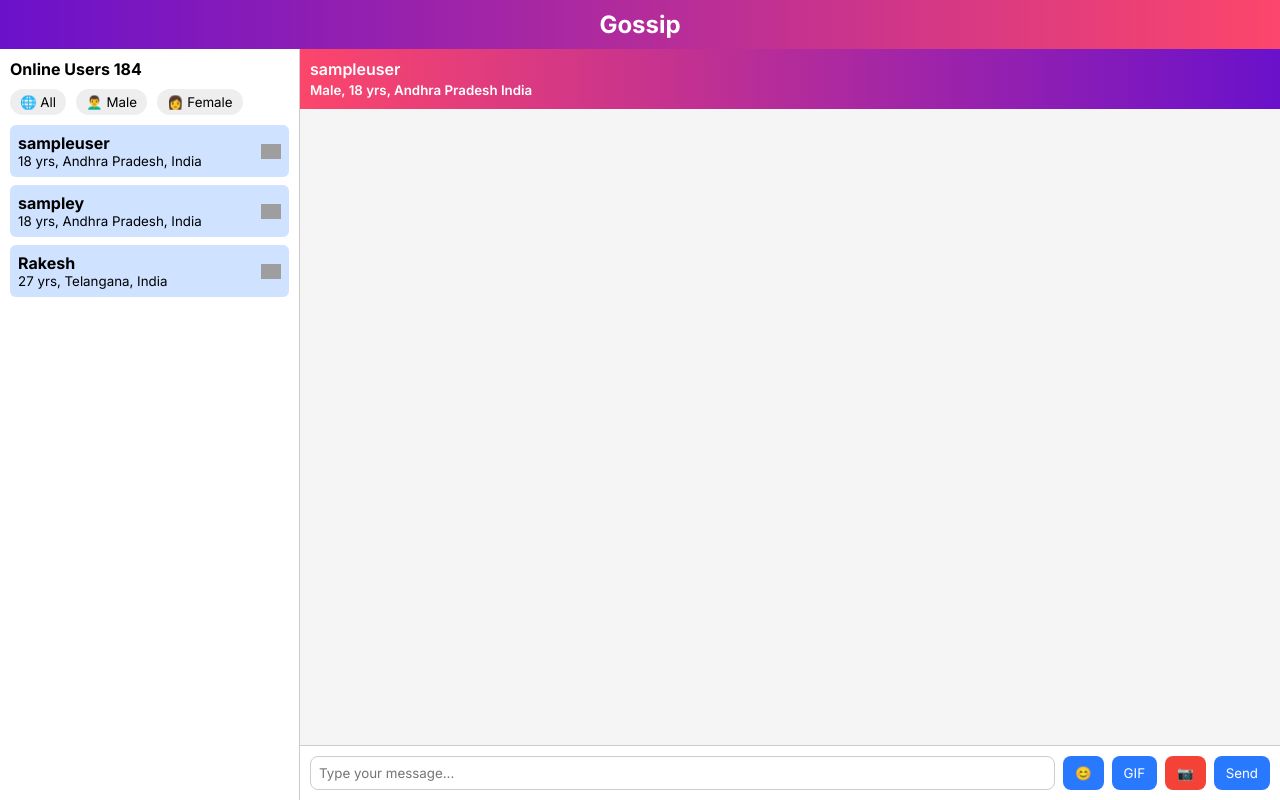
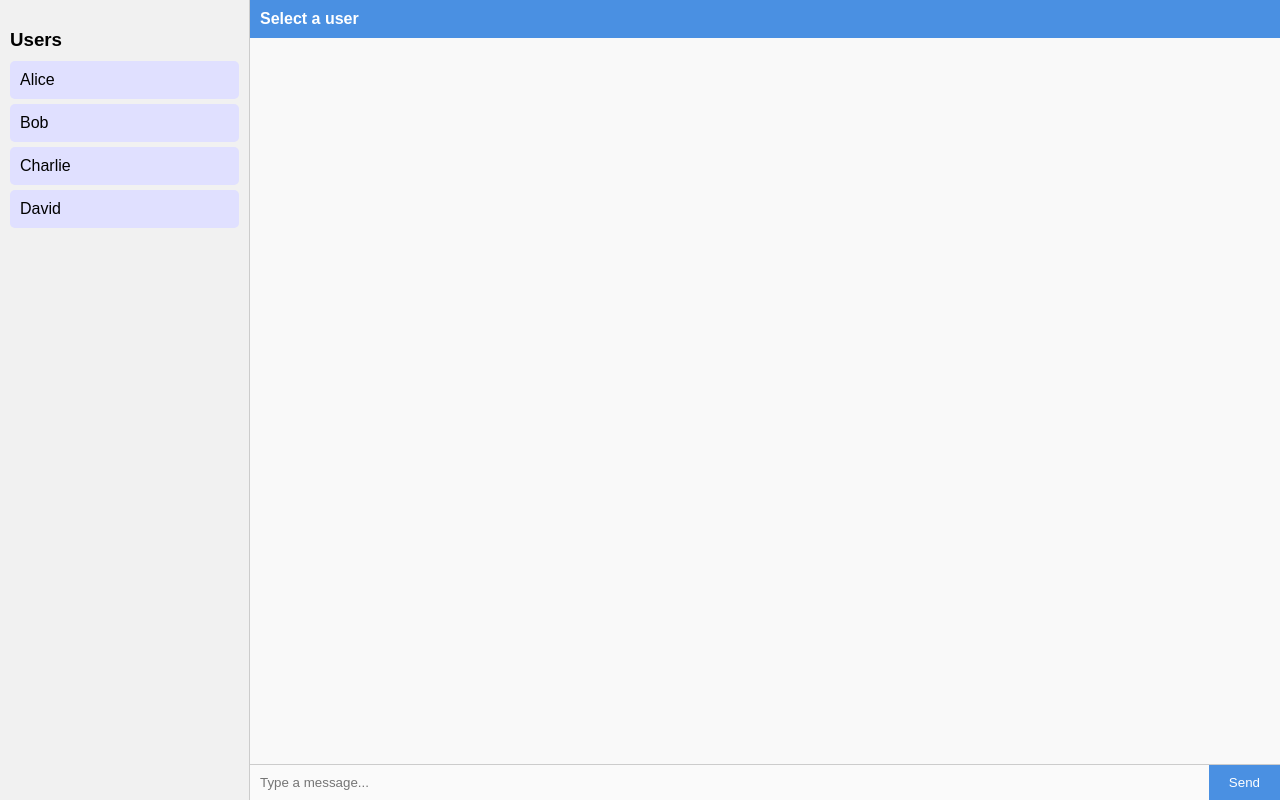
Before and after one commit to Sotto1234-max/video-cam, a plain HTML site: page index.html in a window 1280 px wide. Drawn offline with Linux system fonts and the light colour scheme; grey boxes are pictures that could not be loaded.

Commit message:
Update index.html

```diff
--- a/index.html
+++ b/index.html
@@ -3,95 +3,42 @@
 <head>
   <meta charset="UTF-8" />
   <meta name="viewport" content="width=device-width, initial-scale=1.0"/>
-  <title>Gossip Chat</title>
-  <link href="https://fonts.googleapis.com/css2?family=Inter:wght@400;600;700&display=swap" rel="stylesheet">
+  <title>Chat App</title>
   <style>
-    * {
-      margin: 0;
-      padding: 0;
-      box-sizing: border-box;
-      font-family: 'Inter', sans-serif;
-    }
-
-    body {
-      display: flex;
-      flex-direction: column;
-      height: 100vh;
-      overflow: hidden;
-    }
-
-    header {
-      background: linear-gradient(to right, #6a11cb, #fc466b);
-      color: white;
-      padding: 10px;
-      text-align: center;
-      font-size: 24px;
-      font-weight: 700;
-    }
+    * { box-sizing: border-box; font-family: Arial, sans-serif; }
+    body, html { margin: 0; padding: 0; height: 100%; }
 
     .container {
       display: flex;
-      flex: 1;
-      overflow: hidden;
+      height: 100vh;
     }
 
     .sidebar {
-      width: 300px;
+      width: 250px;
       border-right: 1px solid #ccc;
       padding: 10px;
       overflow-y: auto;
-      background-color: #fff;
+      background-color: #f1f1f1;
     }
 
     .sidebar h3 {
-      font-size: 16px;
       margin-bottom: 10px;
     }
 
-    .filter-buttons {
-      display: flex;
-      gap: 10px;
-      margin-bottom: 10px;
+    .user {
+      padding: 10px;
+      margin-bottom: 5px;
+      background-color: #e0e0ff;
+      cursor: pointer;
+      border-radius: 5px;
     }
 
-    .filter-buttons button {
-      padding: 5px 10px;
-      border: none;
-      border-radius: 20px;
-      cursor: pointer;
-      background: #eee;
+    .user.active {
+      background-color: #b3c6ff;
+      font-weight: bold;
     }
 
-    .user-list {
-      display: flex;
-      flex-direction: column;
-      gap: 8px;
-    }
-
-    .user {
-      display: flex;
-      justify-content: space-between;
-      background-color: #cfe2ff;
-      padding: 8px;
-      border-radius: 6px;
-      align-items: center;
-    }
-
-    .user.female {
-      background-color: #f8d7da;
-    }
-
-    .user-info {
-      display: flex;
-      flex-direction: column;
-    }
-
-    .flag {
-      width: 20px;
-      height: 15px;
-    }
-
-    .chat-section {
+    .chat {
       flex: 1;
       display: flex;
       flex-direction: column;
@@ -99,110 +46,110 @@
 
     .chat-header {
       padding: 10px;
-      background: linear-gradient(to right, #fc466b, #6a11cb);
+      background: #4a90e2;
       color: white;
-      font-weight: 600;
+      font-weight: bold;
     }
 
     .chat-body {
       flex: 1;
-      background: #f5f5f5;
       padding: 10px;
       overflow-y: auto;
+      background-color: #f9f9f9;
+    }
+
+    .chat-body .message {
+      margin-bottom: 8px;
     }
 
     .chat-input {
       display: flex;
-      gap: 8px;
-      padding: 10px;
       border-top: 1px solid #ccc;
-      background-color: #fff;
     }
 
     .chat-input input {
       flex: 1;
-      padding: 8px;
-      border-radius: 8px;
-      border: 1px solid #ccc;
+      padding: 10px;
+      border: none;
     }
 
     .chat-input button {
-      padding: 8px 12px;
+      padding: 10px 20px;
       border: none;
-      border-radius: 8px;
-      background-color: #2979ff;
+      background: #4a90e2;
       color: white;
       cursor: pointer;
     }
-
-    .chat-input .emoji,
-    .chat-input .gif,
-    .chat-input .image,
-    .chat-input .send {
-      background-color: #2979ff;
-    }
-
-    .chat-input .image {
-      background-color: #f44336;
-    }
-
   </style>
 </head>
 <body>
+<div class="container">
+  <div class="sidebar">
+    <h3>Users</h3>
+    <div class="user" data-username="Alice">Alice</div>
+    <div class="user" data-username="Bob">Bob</div>
+    <div class="user" data-username="Charlie">Charlie</div>
+    <div class="user" data-username="David">David</div>
+  </div>
 
-  <header>Gossip</header>
-
-  <div class="container">
-    <div class="sidebar">
-      <h3>Online Users 184</h3>
-      <div class="filter-buttons">
-        <button>🌐 All</button>
-        <button>👨‍🦱 Male</button>
-        <button>👩 Female</button>
-      </div>
-      <div class="user-list">
-        <div class="user">
-          <div class="user-info">
-            <strong>sampleuser</strong>
-            <small>18 yrs, Andhra Pradesh, India</small>
-          </div>
-          <img src="https://flagcdn.com/in.svg" alt="India" class="flag">
-        </div>
-        <div class="user">
-          <div class="user-info">
-            <strong>sampley</strong>
-            <small>18 yrs, Andhra Pradesh, India</small>
-          </div>
-          <img src="https://flagcdn.com/in.svg" alt="India" class="flag">
-        </div>
-        <div class="user">
-          <div class="user-info">
-            <strong>Rakesh</strong>
-            <small>27 yrs, Telangana, India</small>
-          </div>
-          <img src="https://flagcdn.com/in.svg" alt="India" class="flag">
-        </div>
-        <!-- Add more users as needed -->
-      </div>
-    </div>
-
-    <div class="chat-section">
-      <div class="chat-header">
-        sampleuser<br/>
-        <small>Male, 18 yrs, Andhra Pradesh India</small>
-      </div>
-      <div class="chat-body">
-        <!-- Chat messages will appear here -->
-      </div>
-      <div class="chat-input">
-        <input type="text" placeholder="Type your message..." />
-        <button class="emoji">😊</button>
-        <button class="gif">GIF</button>
-        <button class="image">📷</button>
-        <button class="send">Send</button>
-      </div>
+  <div class="chat">
+    <div class="chat-header" id="chatHeader">Select a user</div>
+    <div class="chat-body" id="chatBody"></div>
+    <div class="chat-input">
+      <input type="text" id="messageInput" placeholder="Type a message..." disabled />
+      <button onclick="sendMessage()" id="sendBtn" disabled>Send</button>
     </div>
   </div>
+</div>
 
+<script>
+  const users = document.querySelectorAll('.user');
+  const chatHeader = document.getElementById('chatHeader');
+  const chatBody = document.getElementById('chatBody');
+  const messageInput = document.getElementById('messageInput');
+  const sendBtn = document.getElementById('sendBtn');
+
+  let activeUser = null;
+  const messageStore = {}; // To store messages per user
+
+  users.forEach(user => {
+    user.addEventListener('click', () => {
+      users.forEach(u => u.classList.remove('active'));
+      user.classList.add('active');
+
+      activeUser = user.dataset.username;
+      chatHeader.textContent = activeUser;
+      messageInput.disabled = false;
+      sendBtn.disabled = false;
+
+      renderMessages();
+    });
+  });
+
+  function renderMessages() {
+    chatBody.innerHTML = '';
+    const messages = messageStore[activeUser] || [];
+    messages.forEach(msg => {
+      const div = document.createElement('div');
+      div.className = 'message';
+      div.textContent = msg;
+      chatBody.appendChild(div);
+    });
+    chatBody.scrollTop = chatBody.scrollHeight;
+  }
+
+  function sendMessage() {
+    const text = messageInput.value.trim();
+    if (!text || !activeUser) return;
+
+    if (!messageStore[activeUser]) {
+      messageStore[activeUser] = [];
+    }
+
+    messageStore[activeUser].push(`You: ${text}`);
+    messageInput.value = '';
+    renderMessages();
+  }
+</script>
 </body>
 </html>
```
